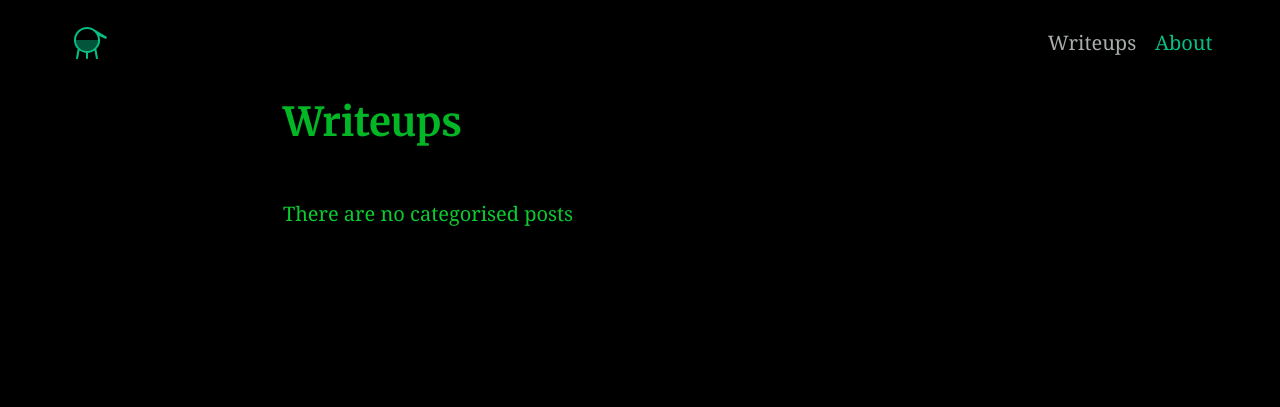
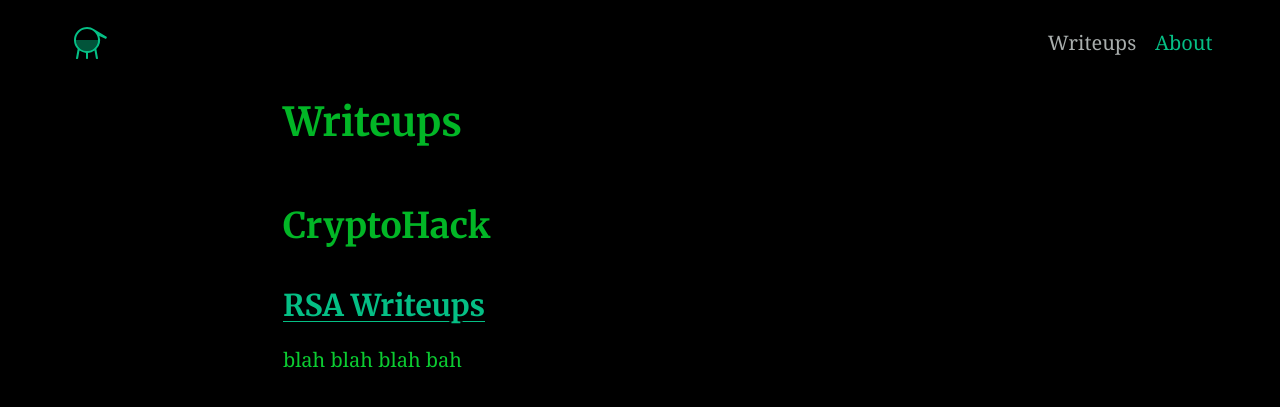
Before and after one commit to AC01010/Connor-McCartney.github.io, a Jekyll site: the page built from writeups.md, in a window 1280 px wide. Shown: the top 407 px of the page. Built offline with Jekyll 4.4.1, drawn with Linux system fonts in a browser that asks for light colours.

Commit message:
Update 2021-01-12-CryptohackRSA.md

```diff
--- a/_posts/2021-01-12-CryptohackRSA.md
+++ b/_posts/2021-01-12-CryptohackRSA.md
@@ -2,10 +2,10 @@
 title: RSA Writeups
 categories:
 - CryptoHack
-- excerpt: |
-  excerpt_testasfdkjsdfl
+excerpt: |
+  blah blah
+  blah bah
 ---
-
 
 This is my writeup of the [CryptoHack RSA challenges.](https://cryptohack.org/challenges/rsa)
 
```
